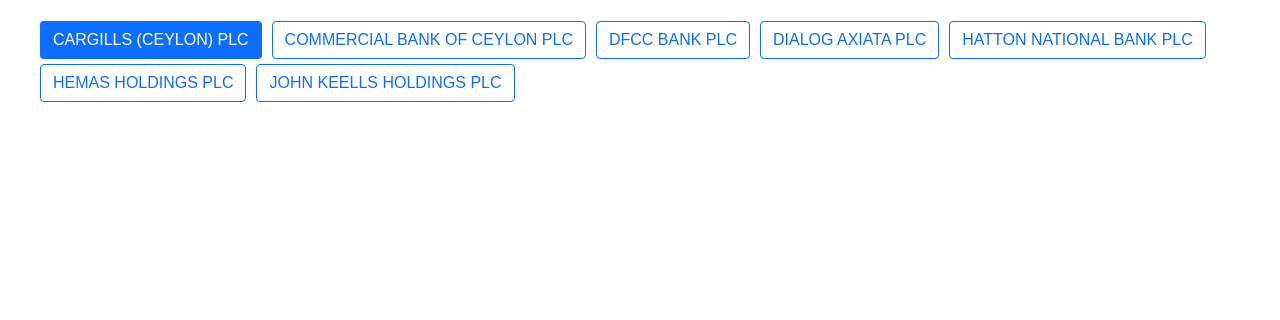
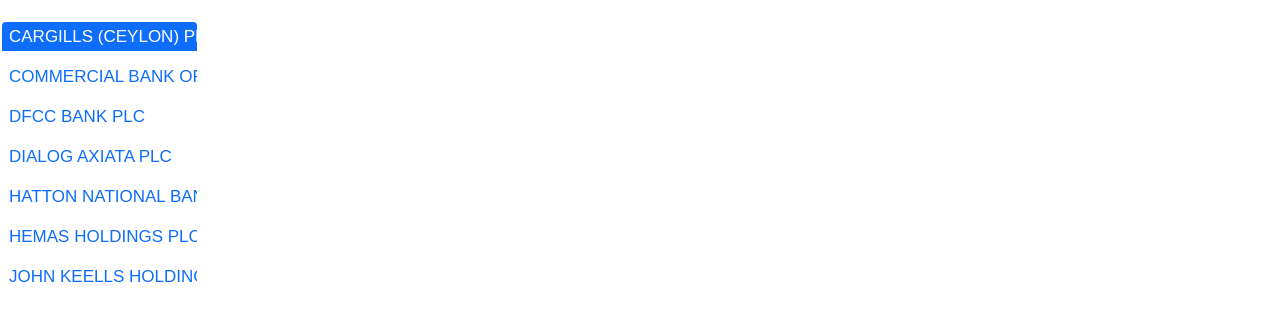
Before and after one commit to majurageerthan/front-end-lk-stock-market, a React (Create React App) app: page / in a window 1280 px wide. Shown: the top 320 px of the page. Built offline with nearby package versions, Linux system fonts and the light colour scheme; no server answers; the database is empty.

Commit message:
Added navigation menu to left side

```diff
--- a/src/App.css
+++ b/src/App.css
@@ -1,4 +1,8 @@
-ul > li {
-  display: inline-block;
-  /* You can also add some margins here to make it look prettier */
+li {
+  height: 30px;
+  line-height: 30px;
 }
+
+ul {
+  list-style-type: none;
+}
--- a/src/components/navBar/NavBar.js
+++ b/src/components/navBar/NavBar.js
@@ -15,7 +15,7 @@
 
   return (
     <div className={styles.container}>
-      <ul>{listItems}</ul>
+      <ul className={styles.ulContainer}>{listItems}</ul>
     </div>
 
   );
--- a/src/components/navBar/styles.module.css
+++ b/src/components/navBar/styles.module.css
@@ -1,65 +1,40 @@
 .container {
-  display: flex;
-  justify-content: center;
-
-  /* display: table;
-  margin-right: auto;
-  margin-left: auto; */
+  position: absolute;
+  top: 5px;
+  left: 2px;
+  z-index: 10;
+  width: 195px;
 }
 
 .btnContainer {
-  margin-right: 10px;
-  margin-top: 5px;
+  display: block;
+  margin-top: 10px;
+  text-overflow: ellipsis;
+  overflow: hidden;
+  white-space: nowrap;
+  width: 195px;
 }
 
-.button-13 {
-  background-color: #fff;
-  border: 1px solid #d5d9d9;
-  border-radius: 8px;
-  box-shadow: rgba(213, 217, 217, .5) 0 2px 5px 0;
-  box-sizing: border-box;
-  color: #0f1111;
-  cursor: pointer;
-  display: inline-block;
-  font-family: "Amazon Ember", sans-serif;
-  font-size: 13px;
-  line-height: 29px;
-  padding: 0 10px 0 11px;
-  position: relative;
-  text-align: center;
-  text-decoration: none;
-  user-select: none;
-  -webkit-user-select: none;
-  touch-action: manipulation;
-  vertical-align: middle;
-  width: 100px;
-}
-
-.button-13:hover {
-  background-color: #f7fafa;
-}
-
-.button-13:focus {
-  border-color: #008296;
-  box-shadow: rgba(213, 217, 217, .5) 0 2px 5px 0;
-  outline: 0;
+.ulContainer {
+  padding: 0px;
 }
 
 .bn48 {
   cursor: pointer;
   outline: 0;
   display: inline-block;
-  font-weight: 400;
+  font-weight: 300;
   line-height: 1.5;
   text-align: center;
   background-color: transparent;
   border: 1px solid transparent;
-  padding: 6px 12px;
-  font-size: 1rem;
+  font-size: 17px;
   border-radius: .25rem;
   transition: color .15s ease-in-out, background-color .15s ease-in-out, border-color .15s ease-in-out, box-shadow .15s ease-in-out;
   color: #0d6efd;
-  border-color: #0d6efd;
+  text-align: left;
+  width: 195px;
+  padding-bottom: 6px;
 }
 
 .bn48:hover {
@@ -68,48 +43,28 @@
   border-color: #0d6efd;
 }
 
-.bn48:active  {
+.bn48:active {
   color: #fff;
   background-color: #0d6efd;
   border-color: #0d6efd;
 }
 
-.active  {
+.active {
   color: #fff;
   background-color: #0d6efd;
   border-color: #0d6efd;
   cursor: pointer;
   outline: 0;
   display: inline-block;
-  font-weight: 400;
+  font-weight: 300;
   line-height: 1.5;
   text-align: center;
   border: 1px solid transparent;
-  padding: 6px 12px;
-  font-size: 1rem;
+  font-size: 17px;
   border-radius: .25rem;
   transition: color .15s ease-in-out, background-color .15s ease-in-out, border-color .15s ease-in-out, box-shadow .15s ease-in-out;
+  text-align: left;
+  white-space: nowrap;
+  width: 195px;
+  padding-bottom: 6px;
 }
-
-.ss {
-  display: inline-block;
-  outline: none;
-  cursor: pointer;
-  border: 1px solid #0f62fe;
-  text-align: left;
-  vertical-align: top;
-  padding: calc(.875rem - 3px) 63px calc(.875rem - 3px) 15px;
-  background-color: #00000000;
-  font-size: 14px;
-  letter-spacing: 0.16px;
-  min-height: 48px;
-  line-height: 1.29;
-  color: #0f62fe;
-  font-weight: 400;
-  transition: background 70ms cubic-bezier(0, 0, .38, .9), box-shadow 70ms cubic-bezier(0, 0, .38, .9), border-color 70ms cubic-bezier(0, 0, .38, .9), outline 70ms cubic-bezier(0, 0, .38, .9);
-}
-
-.ss:hover {
-  background-color: #0353e9;
-  color: #fff;
-}
--- a/src/components/pages/StockMarketPage.js
+++ b/src/components/pages/StockMarketPage.js
@@ -118,7 +118,11 @@
     // getAllStockData();
   }, [selectedCompanyId]);
 
-  return <Line options={options} data={lineGraphData} />;
+  return (
+    <div style={{ height: '90%', width: '85%', 'margin-left': '200px' }}>
+      <Line options={options} data={lineGraphData} />
+    </div>
+  );
 };
 
 export default StockMarketPage;
```
